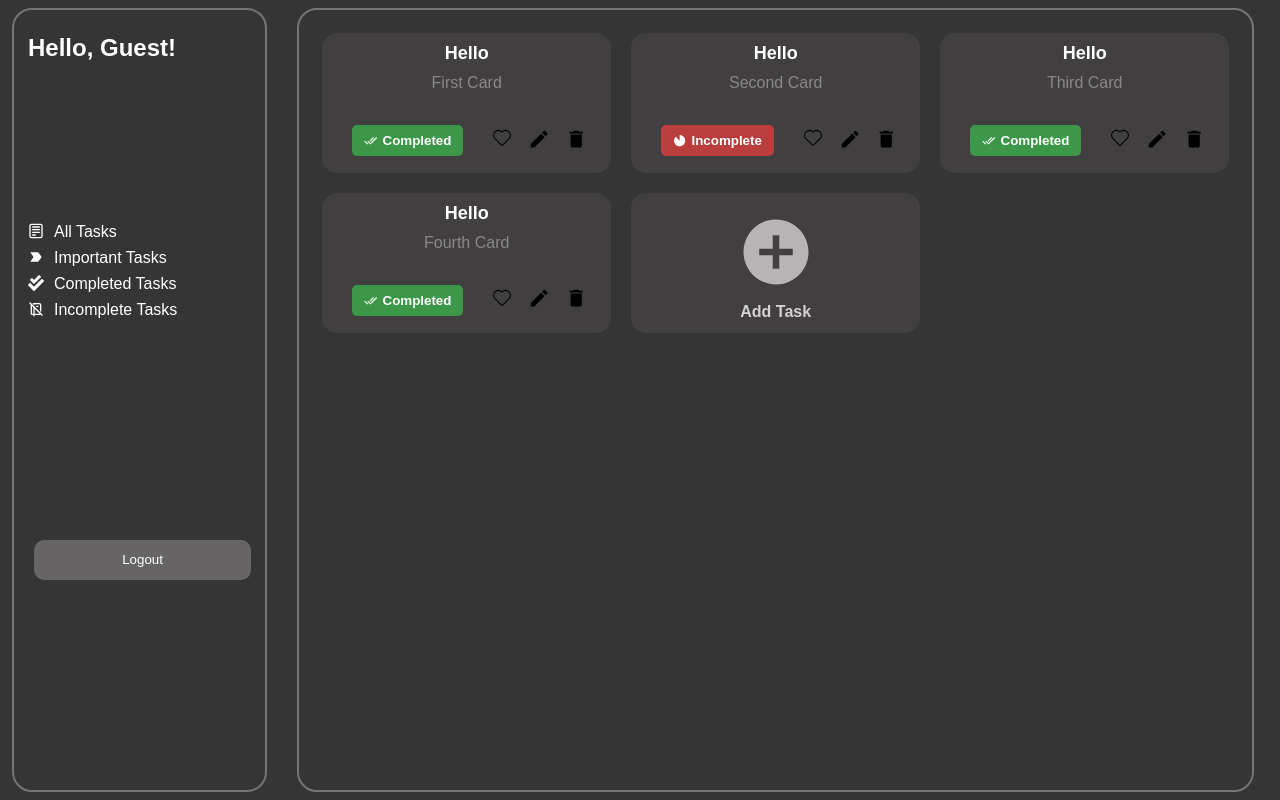
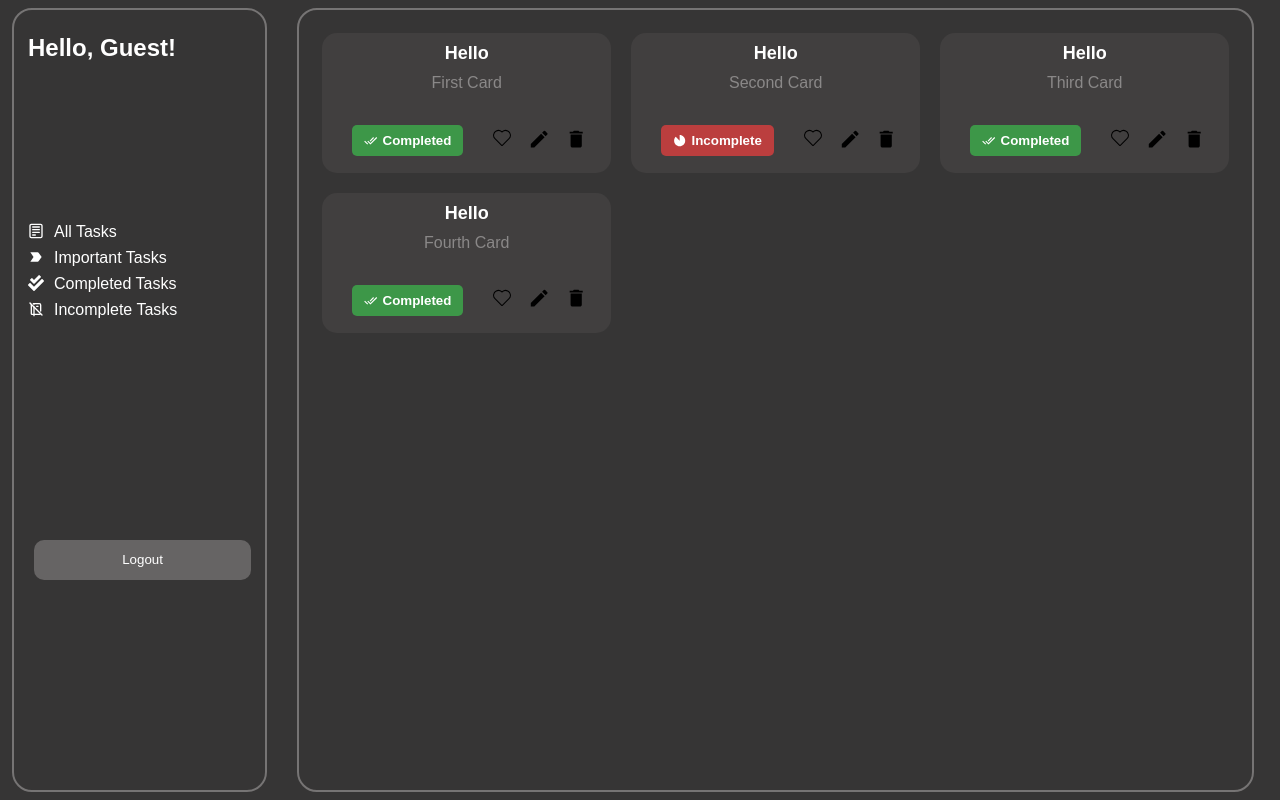
Before and after one commit to ananyaSingh5040/Lpu-MERN, a React (Vite) app in the folder FEB-2025/Task_Management_Frontend/: page / in a window 1280 px wide. Built offline with nearby package versions, Linux system fonts and the light colour scheme; no server answers; sample sign-in values are in the browser's storage.

Commit message:
21-04-25

```diff
--- a/FEB-2025/Task_Management_Frontend/src/components/Cards.jsx
+++ b/FEB-2025/Task_Management_Frontend/src/components/Cards.jsx
@@ -6,7 +6,7 @@ import { MdEdit } from "react-icons/md";
 import { MdDelete } from "react-icons/md";
 import { IoMdAddCircle } from "react-icons/io";
 
-const Cards = () => {
+const Cards = ({home}) => {
   const data = [
     {
       _id: 1,
@@ -66,12 +66,14 @@ const Cards = () => {
             </div>
           </div>
         ))}
+        {home==="true" &&
       <div className="cards cardtask">
         <button className="butt">
           <IoMdAddCircle className="iconn" />
         </button>
         <div>Add Task</div>
       </div>
+}
     </div>
   );
 };
```
